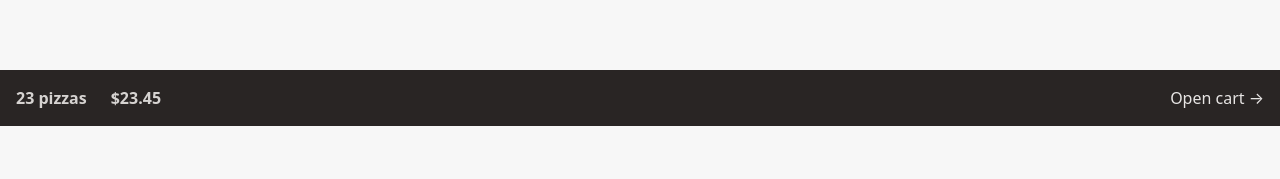
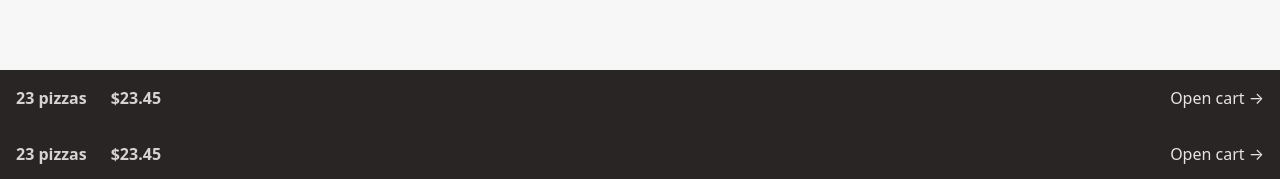
Before and after one commit to Syfer0/Fast-react-pizza, a React (Vite) app: page / in a window 1280 px wide. Shown: the part 674-853 px from the top of the page. Before the commit the page ends 800 px from the top, so only its background shows below. Built offline with nearby package versions, Linux system fonts and the light colour scheme.

Commit message:
Child Routing

```diff
--- /dev/null
+++ b/src/ui/AppLayout.jsx
@@ -0,0 +1,15 @@
+import React from 'react'
+import CartOverview from "../features/Cart/CartOverview";
+import { Outlet } from 'react-router';
+import Header from './Header';
+function AppLayout() {
+  return (
+    <div>
+        <Header/>
+        <Outlet/>
+        <CartOverview/>
+    </div>
+  )
+}
+
+export default AppLayout
```
Also changed, not shown: src/App.jsx (+7 -2 lines).
